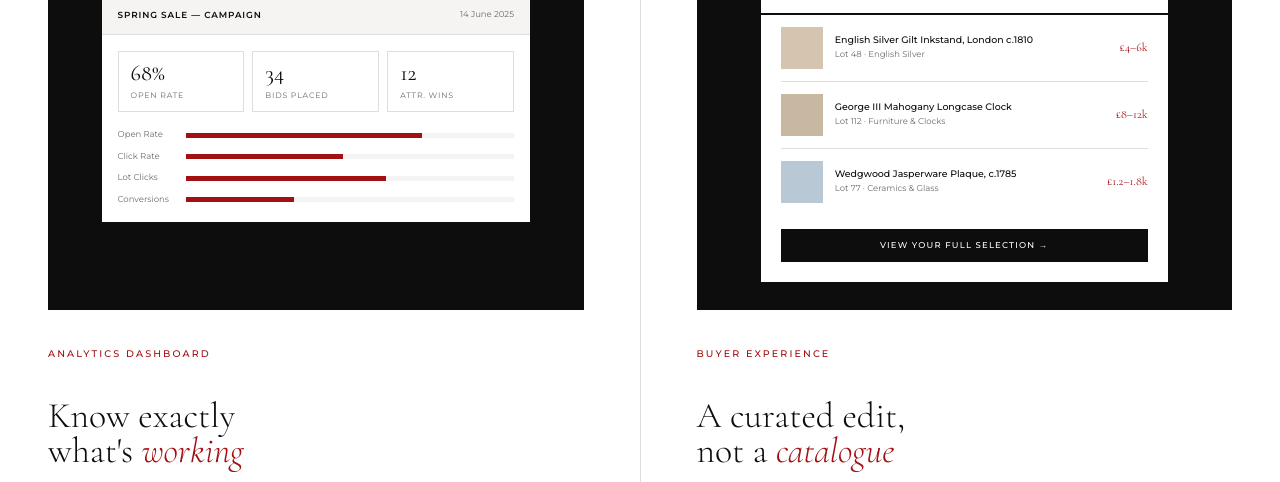
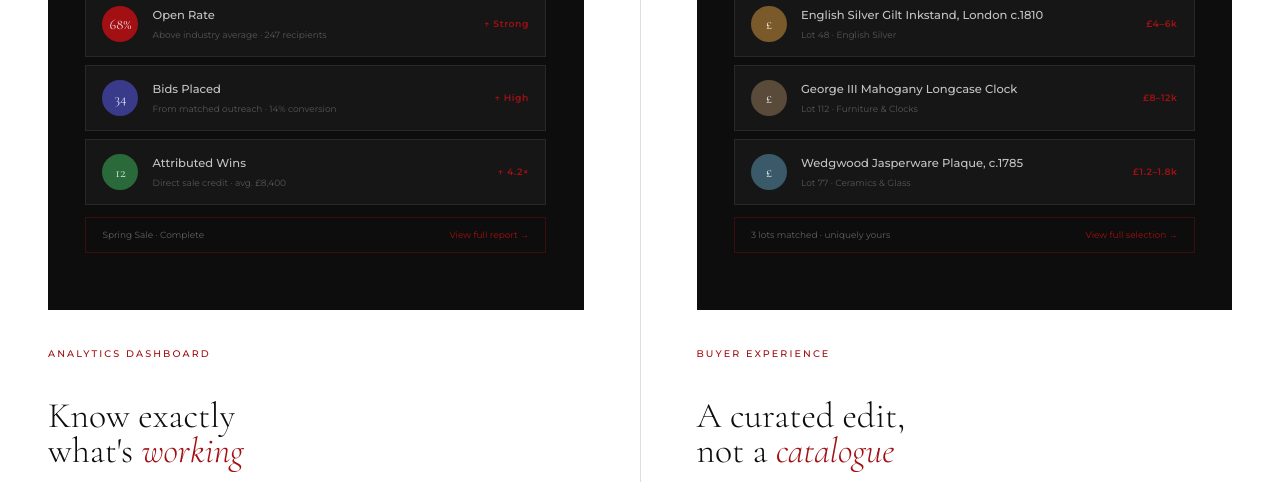
Before and after one commit to andbab777/hammermatch-website, a plain HTML site: page index.html in a window 1280 px wide. Shown: the part 708-1190 px from the top of the page. Drawn offline with nearby package versions, Linux system fonts and the light colour scheme.

Commit message:
Unify all UI mocks to dark card style

```diff
--- a/css/style.css
+++ b/css/style.css
@@ -361,6 +361,71 @@ hr.rule { border: none; border-top: 1px solid var(--light); margin: 0 48px; }
   overflow: hidden;
 }
 
+/* ── Dark mock (unified UI style) ── */
+.dark-mock {
+  width: 86%;
+  display: flex;
+  flex-direction: column;
+  gap: 8px;
+}
+
+.dark-mock-header {
+  display: flex;
+  justify-content: space-between;
+  font-size: 0.54rem;
+  letter-spacing: 0.14em;
+  text-transform: uppercase;
+  color: rgba(255,255,255,0.25);
+  margin-bottom: 4px;
+}
+
+.dark-card {
+  background: rgba(255,255,255,0.04);
+  border: 1px solid rgba(255,255,255,0.08);
+  padding: 14px 16px;
+}
+
+.dark-card-row {
+  display: flex;
+  align-items: center;
+  gap: 14px;
+}
+
+.dark-avatar {
+  width: 36px;
+  height: 36px;
+  border-radius: 50%;
+  flex-shrink: 0;
+  display: flex;
+  align-items: center;
+  justify-content: center;
+  font-family: var(--serif);
+  color: rgba(255,255,255,0.85);
+  font-size: 0.9rem;
+}
+
+.dark-card-info { flex: 1; min-width: 0; }
+.dark-card-name { font-size: 0.72rem; color: rgba(255,255,255,0.75); font-weight: 500; }
+.dark-card-sub { font-size: 0.56rem; color: rgba(255,255,255,0.28); margin-top: 3px; }
+
+.dark-card-badge {
+  font-size: 0.58rem;
+  color: #a21013;
+  font-weight: 600;
+  letter-spacing: 0.06em;
+  flex-shrink: 0;
+}
+
+.dark-footer {
+  display: flex;
+  justify-content: space-between;
+  border: 1px solid rgba(162,16,19,0.3);
+  padding: 10px 16px;
+  font-size: 0.56rem;
+  color: rgba(255,255,255,0.35);
+  margin-top: 4px;
+}
+
 /* Mock email */
 .mock-email-wrap { width: 76%; background: var(--white); }
 
--- a/index.html
+++ b/index.html
@@ -40,44 +40,44 @@
       <!-- Col 1: Dashboard -->
       <div class="feature-col">
         <div class="vis-panel">
-          <div class="mock-dash-wrap">
-            <div class="mock-dash-head">
-              <span class="mock-dash-lbl">Spring Sale — Campaign</span>
-              <span class="mock-dash-date">14 June 2025</span>
+          <div class="dark-mock">
+            <div class="dark-mock-header">
+              <span>Campaign Analytics — Spring Sale</span>
+              <span>14 June 2025</span>
             </div>
-            <div class="mock-dash-body">
-              <div class="mock-stats-row">
-                <div class="mock-stat">
-                  <div class="mock-stat-val">68%</div>
-                  <div class="mock-stat-lbl">Open Rate</div>
+            <div class="dark-card">
+              <div class="dark-card-row">
+                <div class="dark-avatar" style="background:#a21013;">68%</div>
+                <div class="dark-card-info">
+                  <div class="dark-card-name">Open Rate</div>
+                  <div class="dark-card-sub">Above industry average · 247 recipients</div>
                 </div>
-                <div class="mock-stat">
-                  <div class="mock-stat-val">34</div>
-                  <div class="mock-stat-lbl">Bids Placed</div>
+                <div class="dark-card-badge">↑ Strong</div>
+              </div>
+            </div>
+            <div class="dark-card">
+              <div class="dark-card-row">
+                <div class="dark-avatar" style="background:#3a3a8a;">34</div>
+                <div class="dark-card-info">
+                  <div class="dark-card-name">Bids Placed</div>
+                  <div class="dark-card-sub">From matched outreach · 14% conversion</div>
                 </div>
-                <div class="mock-stat">
-                  <div class="mock-stat-val">12</div>
-                  <div class="mock-stat-lbl">Attr. Wins</div>
+                <div class="dark-card-badge">↑ High</div>
+              </div>
+            </div>
+            <div class="dark-card">
+              <div class="dark-card-row">
+                <div class="dark-avatar" style="background:#2a6a3a;">12</div>
+                <div class="dark-card-info">
+                  <div class="dark-card-name">Attributed Wins</div>
+                  <div class="dark-card-sub">Direct sale credit · avg. £8,400</div>
                 </div>
+                <div class="dark-card-badge">↑ 4.2×</div>
               </div>
-              <div class="mock-bar-rows">
-                <div class="mock-bar-row">
-                  <span class="mock-bar-lbl">Open Rate</span>
-                  <div class="mock-track"><div class="mock-fill" style="width:72%"></div></div>
-                </div>
-                <div class="mock-bar-row">
-                  <span class="mock-bar-lbl">Click Rate</span>
-                  <div class="mock-track"><div class="mock-fill" style="width:48%"></div></div>
-                </div>
-                <div class="mock-bar-row">
-                  <span class="mock-bar-lbl">Lot Clicks</span>
-                  <div class="mock-track"><div class="mock-fill" style="width:61%"></div></div>
-                </div>
-                <div class="mock-bar-row">
-                  <span class="mock-bar-lbl">Conversions</span>
-                  <div class="mock-track"><div class="mock-fill" style="width:33%"></div></div>
-                </div>
-              </div>
+            </div>
+            <div class="dark-footer">
+              <span>Spring Sale · Complete</span>
+              <span style="color:#a21013;">View full report →</span>
             </div>
           </div>
         </div>
@@ -93,38 +93,45 @@
       <!-- Col 2: Email -->
       <div class="feature-col">
         <div class="vis-panel">
-          <div class="mock-email-wrap">
-            <div class="mock-email-head">
-              <div class="mock-brand">Hammer<span>Match</span></div>
-              <div class="mock-subject">3 lots selected for you — Summer Sale, 14 June</div>
+          <div class="dark-mock">
+            <div class="dark-mock-header">
+              <span>Matched Lots — James H.</span>
+              <span>Summer Sale, 14 June</span>
             </div>
-            <div class="mock-lots">
-              <div class="mock-lot">
-                <div class="mock-swatch" style="background:#d4c4b0"></div>
-                <div class="mock-lot-info">
-                  <div class="mock-lot-title">English Silver Gilt Inkstand, London c.1810</div>
-                  <div class="mock-lot-meta">Lot 48 · English Silver</div>
+            <div class="dark-card">
+              <div class="dark-card-row">
+                <div class="dark-avatar" style="background:#7a5a2a;">£</div>
+                <div class="dark-card-info">
+                  <div class="dark-card-name">English Silver Gilt Inkstand, London c.1810</div>
+                  <div class="dark-card-sub">Lot 48 · English Silver</div>
                 </div>
-                <div class="mock-lot-est">£4–6k</div>
-              </div>
-              <div class="mock-lot">
-                <div class="mock-swatch" style="background:#c8b8a2"></div>
-                <div class="mock-lot-info">
-                  <div class="mock-lot-title">George III Mahogany Longcase Clock</div>
-                  <div class="mock-lot-meta">Lot 112 · Furniture & Clocks</div>
-                </div>
-                <div class="mock-lot-est">£8–12k</div>
-              </div>
-              <div class="mock-lot">
-                <div class="mock-swatch" style="background:#b8c8d4"></div>
-                <div class="mock-lot-info">
-                  <div class="mock-lot-title">Wedgwood Jasperware Plaque, c.1785</div>
-                  <div class="mock-lot-meta">Lot 77 · Ceramics & Glass</div>
-                </div>
-                <div class="mock-lot-est">£1.2–1.8k</div>
+                <div class="dark-card-badge">£4–6k</div>
               </div>
             </div>
-            <div class="mock-cta">View Your Full Selection →</div>
+            <div class="dark-card">
+              <div class="dark-card-row">
+                <div class="dark-avatar" style="background:#5a4a3a;">£</div>
+                <div class="dark-card-info">
+                  <div class="dark-card-name">George III Mahogany Longcase Clock</div>
+                  <div class="dark-card-sub">Lot 112 · Furniture & Clocks</div>
+                </div>
+                <div class="dark-card-badge">£8–12k</div>
+              </div>
+            </div>
+            <div class="dark-card">
+              <div class="dark-card-row">
+                <div class="dark-avatar" style="background:#3a5a6a;">£</div>
+                <div class="dark-card-info">
+                  <div class="dark-card-name">Wedgwood Jasperware Plaque, c.1785</div>
+                  <div class="dark-card-sub">Lot 77 · Ceramics & Glass</div>
+                </div>
+                <div class="dark-card-badge">£1.2–1.8k</div>
+              </div>
+            </div>
+            <div class="dark-footer">
+              <span>3 lots matched · uniquely yours</span>
+              <span style="color:#a21013;">View full selection →</span>
+            </div>
           </div>
         </div>
         <div class="feature-text">
```
